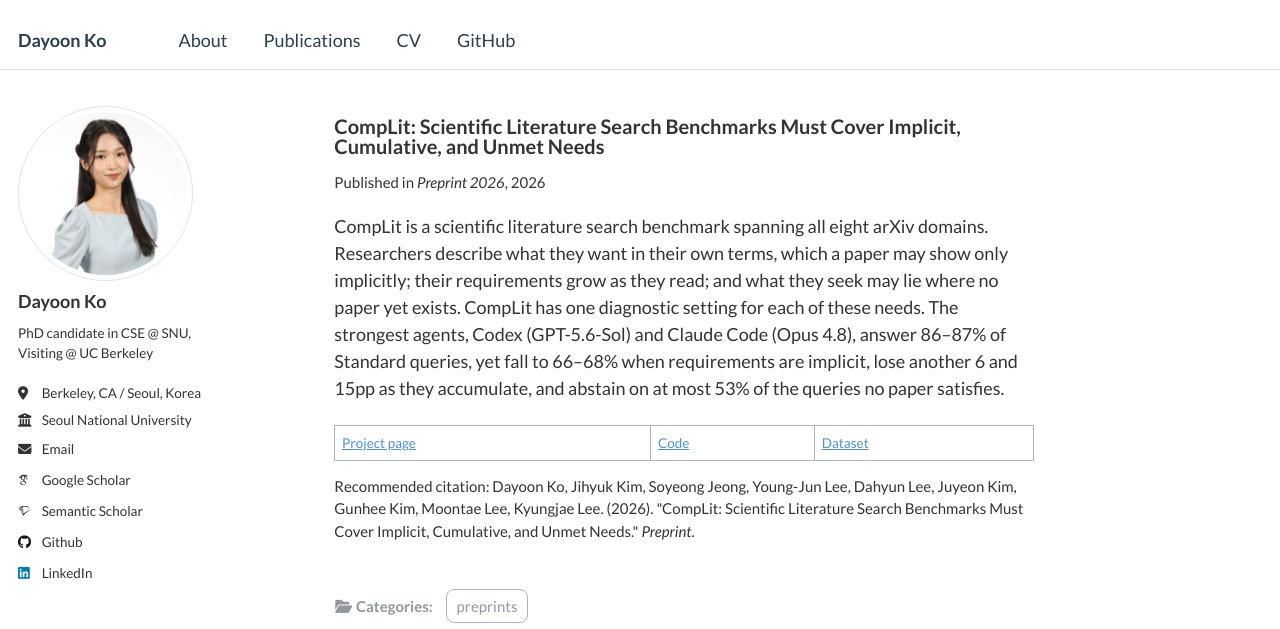
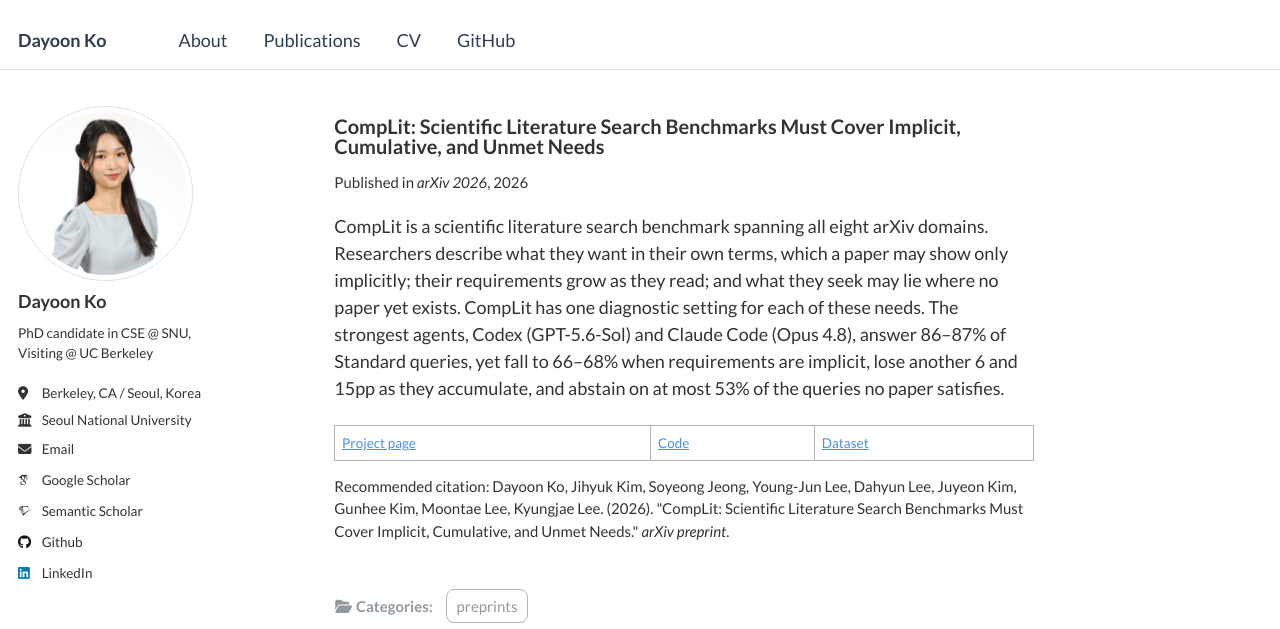
Before and after one commit to dayoon-ko/dayoon-ko.github.io, a Jekyll site: the page built from _publications/2026-arxiv-complit.md, in a window 1280 px wide and 1269 px high. Shown: the top 629 px of the window. Built offline with Jekyll 4.4.1, drawn with Linux system fonts in a browser that asks for light colours; some web fonts are replaced.

Commit message:
CompLit venue: arXiv 2026

```diff
--- a/_publications/2026-arxiv-complit.md
+++ b/_publications/2026-arxiv-complit.md
@@ -5,8 +5,8 @@ category: preprints
 permalink: /publication/2026-arxiv-complit
 excerpt: 'A scientific literature search benchmark across all eight arXiv domains, with one diagnostic setting each for implicit, cumulative, and unmet needs.'
 date: 2026-10-06
-venue: 'Preprint 2026'
-citation: 'Dayoon Ko, Jihyuk Kim, Soyeong Jeong, Young-Jun Lee, Dahyun Lee, Juyeon Kim, Gunhee Kim, Moontae Lee, Kyungjae Lee. (2026). &quot;CompLit: Scientific Literature Search Benchmarks Must Cover Implicit, Cumulative, and Unmet Needs.&quot; <i>Preprint</i>.'
+venue: 'arXiv 2026'
+citation: 'Dayoon Ko, Jihyuk Kim, Soyeong Jeong, Young-Jun Lee, Dahyun Lee, Juyeon Kim, Gunhee Kim, Moontae Lee, Kyungjae Lee. (2026). &quot;CompLit: Scientific Literature Search Benchmarks Must Cover Implicit, Cumulative, and Unmet Needs.&quot; <i>arXiv preprint</i>.'
 authors: '<strong>Dayoon Ko</strong>, Jihyuk Kim, Soyeong Jeong, Young-Jun Lee, Dahyun Lee, Juyeon Kim, Gunhee Kim, Moontae Lee, Kyungjae Lee'
 ---
 
```
Also changed, not shown: _pages/about.md (+1 -1 lines).
